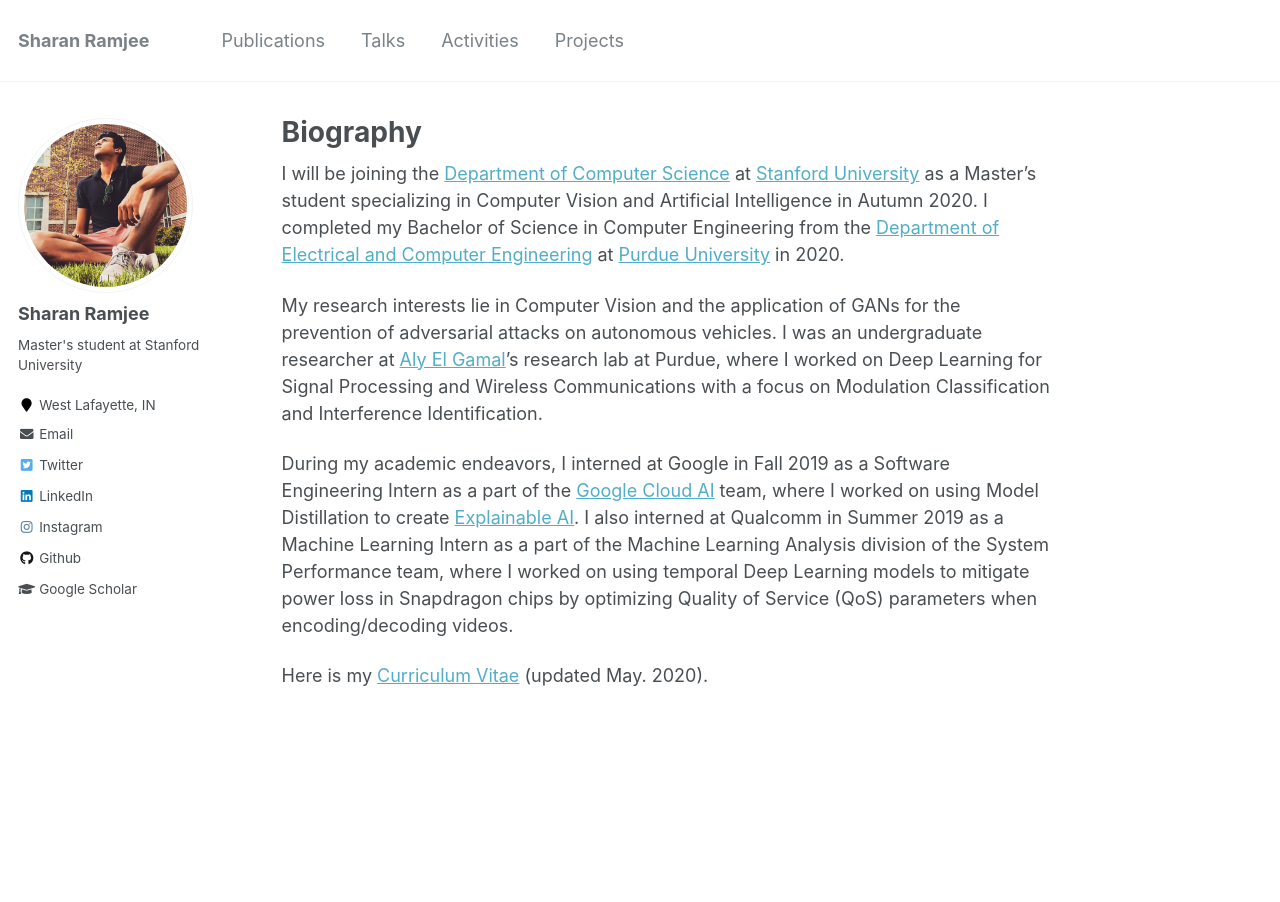
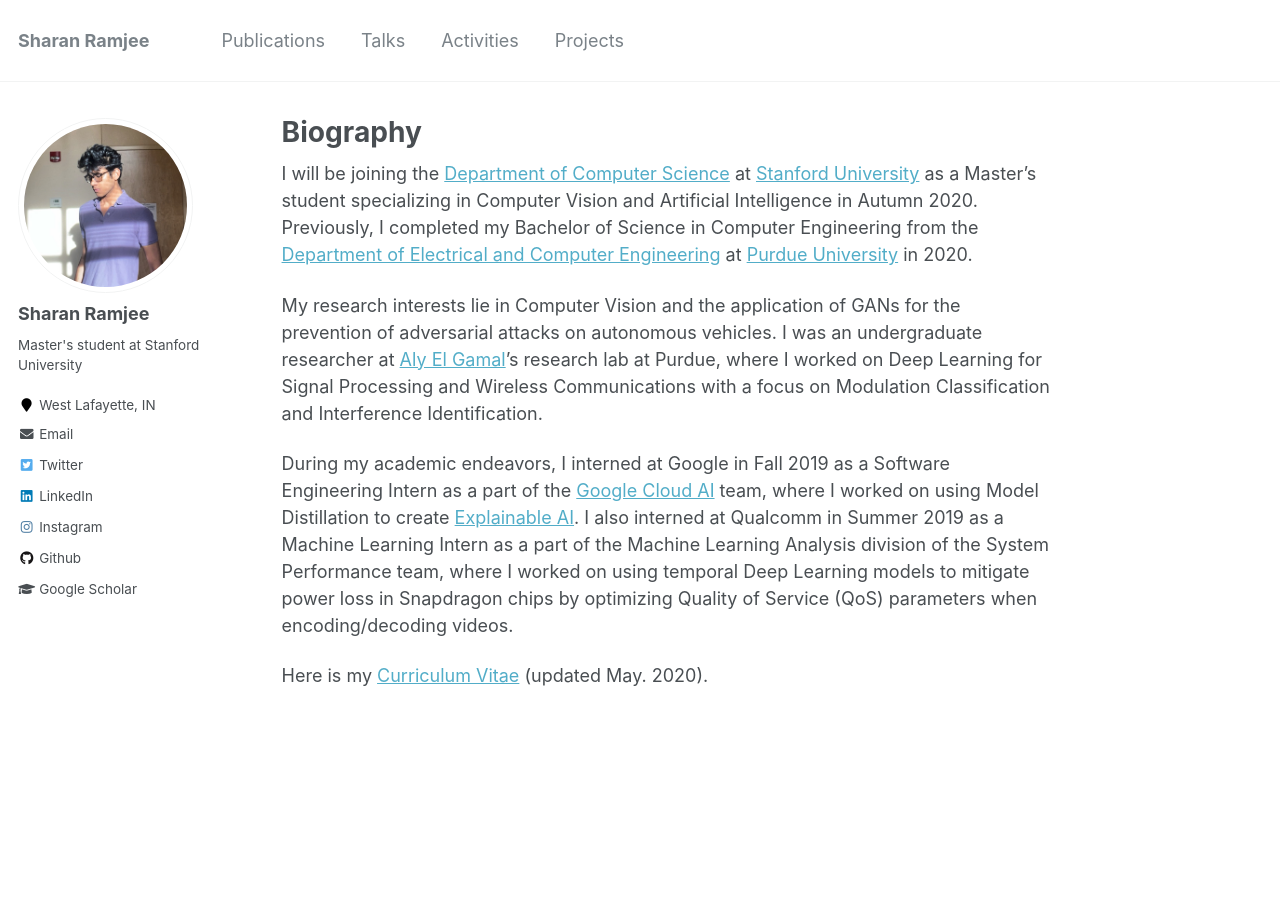
Before and after one commit to sharanramjee/sharanramjee.github.io, a Jekyll site: the page built from _pages/about.md, in a window 1280 px wide. Built offline with Jekyll 4.4.1, drawn with Linux system fonts in a browser that asks for light colours.

Commit message:
Updated about

```diff
--- a/_config.yml
+++ b/_config.yml
@@ -81,7 +81,7 @@
 # Site Author
 author:
   name             : "Sharan Ramjee"
-  avatar           : "outdoors.jpg"
+  avatar           : "dorm.jpg"
   bio              : "Master's student at Stanford University"
   location         : "West Lafayette, IN"
   employer         :
--- a/_pages/about.md
+++ b/_pages/about.md
@@ -7,7 +7,7 @@
   - /about/
   - /about.html
 ---
-I will be joining the [Department of Computer Science](https://cs.stanford.edu/) at [Stanford University](https://www.stanford.edu/) as a Master's student specializing in Computer Vision and Artificial Intelligence in Autumn 2020. I completed my Bachelor of Science in Computer Engineering from the [Department of Electrical and Computer Engineering](https://engineering.purdue.edu/ECE) at [Purdue University](https://www.purdue.edu) in 2020.
+I will be joining the [Department of Computer Science](https://cs.stanford.edu/) at [Stanford University](https://www.stanford.edu/) as a Master's student specializing in Computer Vision and Artificial Intelligence in Autumn 2020. Previously, I completed my Bachelor of Science in Computer Engineering from the [Department of Electrical and Computer Engineering](https://engineering.purdue.edu/ECE) at [Purdue University](https://www.purdue.edu) in 2020.
 
 My research interests lie in Computer Vision and the application of GANs for the prevention of adversarial attacks on autonomous vehicles. I was an undergraduate researcher at [Aly El Gamal](https://web.ics.purdue.edu/~elgamala/)'s research lab at Purdue, where I worked on Deep Learning for Signal Processing and Wireless Communications with a focus on Modulation Classification and Interference Identification.
 
```
